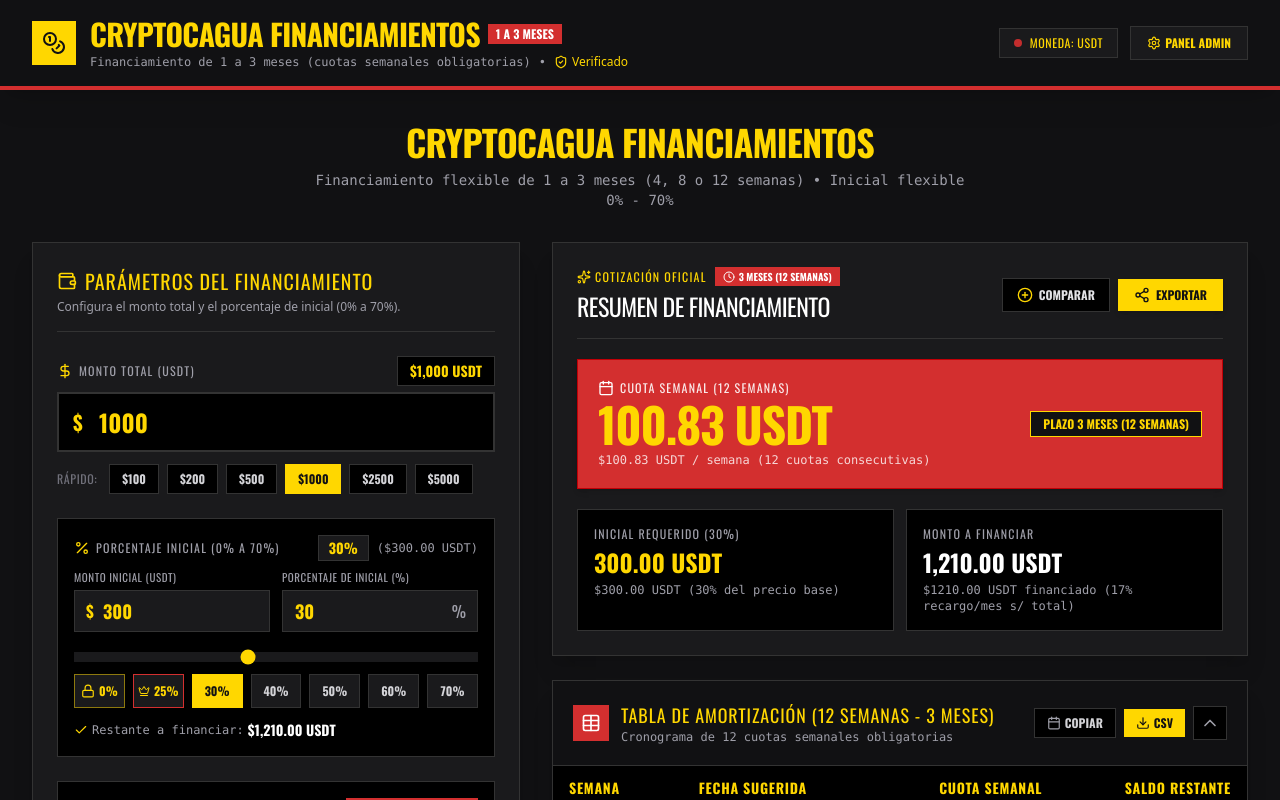
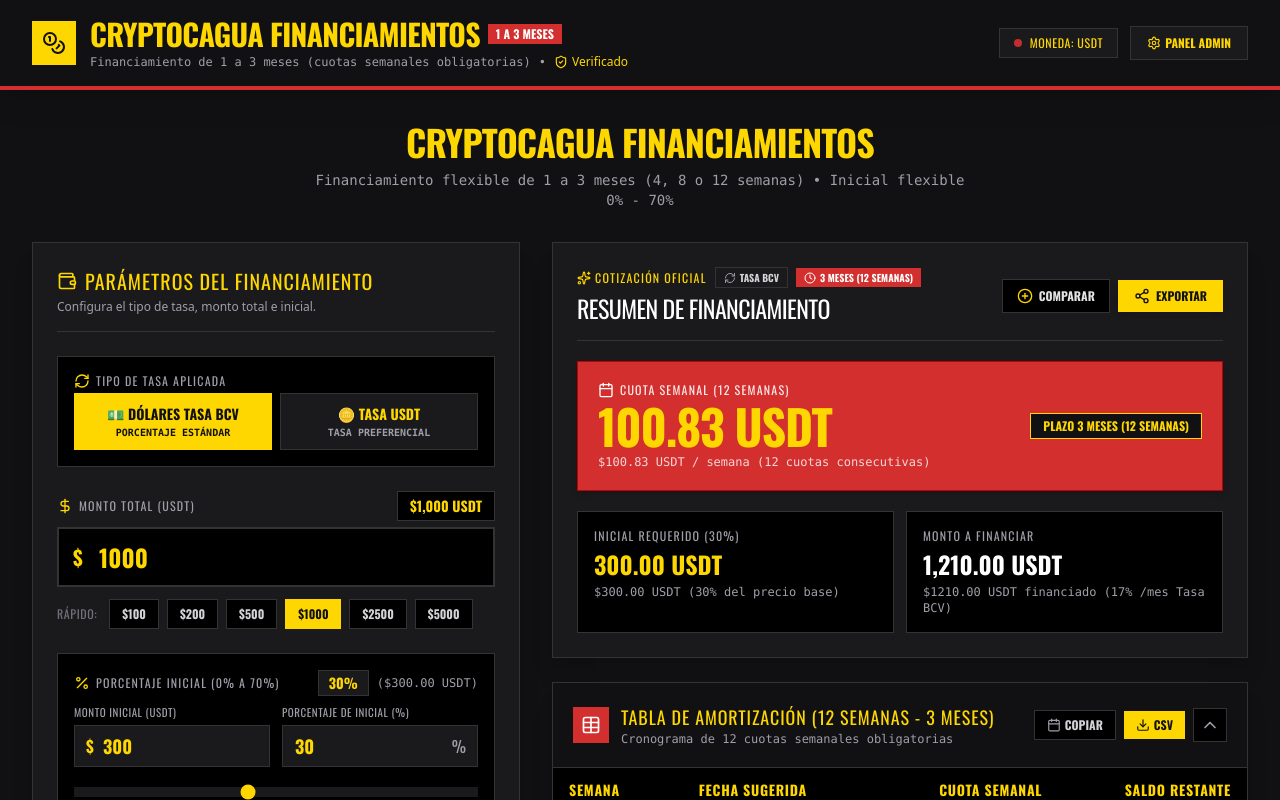
Before and after one commit to cryptocagua888/cryptocagua-calculadora-finaciamientos, a React (Vite) app: page / in a window 1280 px wide. Shown: the top 800 px of the page. Built offline with nearby package versions, Linux system fonts and the light colour scheme.

Commit message:
feat: add support for USDT financing rate mode
Introduced rate modes (BCV vs. USDT) with a 7.5% interest discount for USDT transactions. Updated the calculator logic, UI components, and simulation saving system to incorporate these rate settings.

```diff
--- a/src/App.tsx
+++ b/src/App.tsx
@@ -35,10 +35,11 @@ export default function App() {
   };
 
   const handleSaveComparison = () => {
+    const rateTag = result.rateMode === 'USDT' ? ' [USDT]' : ' [BCV]';
     const newSim: SavedSimulation = {
       id: Date.now().toString(),
       date: new Date().toLocaleDateString('es-VE'),
-      title: `${params.initialPercentage}% Inicial - ${result.calculatedMonths} Mes${result.calculatedMonths > 1 ? 'es' : ''} (${result.calculatedWeeks} Semanas)`,
+      title: `${params.initialPercentage}% Inicial - ${result.calculatedMonths} M${rateTag}`,
       totalAmount: result.totalAmount,
       initialPercentage: result.initialPercentage,
       termMonths: result.calculatedMonths,
@@ -46,6 +47,7 @@ export default function App() {
       weeklyPayment: result.weeklyPayment,
       financedAmount: result.financedAmount,
       totalToPay: result.totalAmount + result.totalInterestAmount,
+      rateMode: result.rateMode,
     };
 
     setSavedSimulations((prev) => [newSim, ...prev.slice(0, 5)]);
--- a/src/components/CalculatorForm.tsx
+++ b/src/components/CalculatorForm.tsx
@@ -1,7 +1,7 @@
 import React from 'react';
 import { FinancingParams } from '../types';
 import { calculateFinancing } from '../utils/calculator';
-import { DollarSign, Percent, Calendar, Wallet, Check, Crown, Clock, Lock } from 'lucide-react';
+import { DollarSign, Percent, Calendar, Wallet, Check, Crown, Clock, Lock, RefreshCw, Tag } from 'lucide-react';
 
 interface CalculatorFormProps {
   params: FinancingParams;
@@ -43,12 +43,57 @@ export const CalculatorForm: React.FC<CalculatorFormProps> = ({
             Parámetros del Financiamiento
           </h2>
           <p className="text-xs text-zinc-400 mt-1">
-            Configura el monto total y el porcentaje de inicial (0% a 70%).
+            Configura el tipo de tasa, monto total e inicial.
           </p>
         </div>
       </div>
 
       <div className="space-y-6">
+        {/* Interruptor de Tasa: Tasa BCV vs Tasa USDT */}
+        <div className="bg-[#000000] border border-[#333333] p-4 space-y-2">
+          <div className="flex items-center justify-between flex-wrap gap-1 mb-1">
+            <label className="font-oswald text-xs uppercase tracking-widest text-zinc-400 flex items-center gap-1.5">
+              <RefreshCw className="w-4 h-4 text-[#FFD700]" />
+              Tipo de Tasa Aplicada
+            </label>
+          </div>
+
+          <div className="grid grid-cols-2 gap-2">
+            <button
+              type="button"
+              onClick={() => onChange({ rateMode: 'BCV' })}
+              className={`py-2.5 px-3 font-oswald text-xs font-bold uppercase border transition-all flex flex-col items-center justify-center gap-0.5 ${
+                (params.rateMode || 'BCV') === 'BCV'
+                  ? 'bg-[#FFD700] text-[#111113] border-[#FFD700] shadow-md'
+                  : 'bg-[#1A1A1C] text-zinc-300 border-[#333333] hover:border-[#FFD700] hover:text-[#FFD700]'
+              }`}
+            >
+              <span className="text-sm font-extrabold flex items-center gap-1">
+                💵 Dólares Tasa BCV
+              </span>
+              <span className={`text-[10px] font-mono ${(params.rateMode || 'BCV') === 'BCV' ? 'text-[#111113]' : 'text-zinc-400'}`}>
+                Porcentaje Estándar
+              </span>
+            </button>
+
+            <button
+              type="button"
+              onClick={() => onChange({ rateMode: 'USDT' })}
+              className={`py-2.5 px-3 font-oswald text-xs font-bold uppercase border transition-all flex flex-col items-center justify-center gap-0.5 ${
+                params.rateMode === 'USDT'
+                  ? 'bg-[#D32F2F] text-white border-red-600 shadow-md ring-2 ring-[#FFD700]'
+                  : 'bg-[#1A1A1C] text-zinc-300 border-[#333333] hover:border-[#FFD700] hover:text-[#FFD700]'
+              }`}
+            >
+              <span className="text-sm font-extrabold flex items-center gap-1 text-[#FFD700]">
+                🪙 Tasa USDT
+              </span>
+              <span className={`text-[10px] font-mono ${params.rateMode === 'USDT' ? 'text-zinc-200' : 'text-zinc-400'}`}>
+                Tasa Preferencial
+              </span>
+            </button>
+          </div>
+        </div>
         {/* 1. Monto Total */}
         <div>
           <div className="flex justify-between items-center mb-1.5">
--- a/src/components/ExportModal.tsx
+++ b/src/components/ExportModal.tsx
@@ -27,8 +27,13 @@ export const ExportModal: React.FC<ExportModalProps> = ({
         .join('\n')
     : '';
 
+  const rateModeText = result.rateMode === 'USDT'
+    ? '🪙 Tasa USDT'
+    : '💵 Dólares Tasa BCV';
+
   const quoteText = `🚀 *COTIZACIÓN DE FINANCIAMIENTO CRYPTOCAGUA* 🚀
 ----------------------------------------
+💱 *Tipo de Tasa:* ${rateModeText}
 📌 *Monto Total:* ${formatCurrency(result.totalAmount)}
 💵 *Inicial Seleccionada (${result.initialPercentage}%):* ${formatCurrency(result.initialAmount)}
 💳 *Monto a Financiar:* ${formatCurrency(result.financedAmount)}
--- a/src/components/ResultSummary.tsx
+++ b/src/components/ResultSummary.tsx
@@ -1,7 +1,7 @@
 import React from 'react';
 import { FinancingResult } from '../types';
 import { formatCurrency } from '../utils/calculator';
-import { Calendar, Crown, Sparkles, Clock, Share2, PlusCircle } from 'lucide-react';
+import { Calendar, Crown, Sparkles, Clock, Share2, PlusCircle, Tag, RefreshCw } from 'lucide-react';
 
 interface ResultSummaryProps {
   result: FinancingResult;
@@ -27,6 +27,16 @@ export const ResultSummary: React.FC<ResultSummaryProps> = ({
             <span className="font-oswald text-xs uppercase tracking-widest text-[#FFD700] flex items-center gap-1">
               <Sparkles className="w-3.5 h-3.5 text-[#FFD700]" /> Cotización Oficial
             </span>
+
+            {result.rateMode === 'USDT' ? (
+              <span className="inline-flex items-center gap-1 px-2 py-0.5 font-oswald text-[10px] uppercase font-bold bg-[#FFD700] text-[#111113]">
+                <Tag className="w-3 h-3 text-[#111113]" /> TASA USDT
+              </span>
+            ) : (
+              <span className="inline-flex items-center gap-1 px-2 py-0.5 font-oswald text-[10px] uppercase font-bold bg-[#1A1A1C] text-zinc-300 border border-[#333333]">
+                <RefreshCw className="w-3 h-3 text-zinc-400" /> TASA BCV
+              </span>
+            )}
 
             <span className="inline-flex items-center gap-1 px-2 py-0.5 font-oswald text-[10px] uppercase font-bold bg-[#D32F2F] text-white">
               <Clock className="w-3 h-3" /> {result.calculatedMonths} MES{result.calculatedMonths > 1 ? 'ES' : ''} ({result.calculatedWeeks} SEMANAS)
@@ -112,14 +122,17 @@ export const ResultSummary: React.FC<ResultSummaryProps> = ({
 
         {/* Monto Financiado */}
         <div className="bg-[#000000] border border-[#333333] p-4 space-y-1">
-          <span className="font-oswald text-xs uppercase tracking-widest text-zinc-400 block">
-            Monto a Financiar
+          <span className="font-oswald text-xs uppercase tracking-widest text-zinc-400 flex items-center justify-between">
+            <span>Monto a Financiar</span>
+            {result.rateMode === 'USDT' && (
+              <span className="text-[10px] font-bold text-[#FFD700] uppercase font-oswald">TASA PREFERENCIAL</span>
+            )}
           </span>
           <span className="font-oswald text-2xl font-bold text-white block truncate">
             {formattedFinanced}
           </span>
           <span className="text-xs text-zinc-400 block font-mono">
-            ${result.financedAmount.toFixed(2)} USDT financiado ({result.monthlyInterestPercentage}% recargo/mes s/ total)
+            ${result.financedAmount.toFixed(2)} USDT financiado ({result.monthlyInterestPercentage}% /mes {result.rateMode === 'USDT' ? 'Tasa USDT' : 'Tasa BCV'})
           </span>
         </div>
       </div>
--- a/src/types.ts
+++ b/src/types.ts
@@ -1,3 +1,5 @@
+export type RateMode = 'BCV' | 'USDT';
+
 export interface GainTierConfig {
   tier1Max: number; // default 100 ($1 - $100)
   tier1Rate: number; // default 25%
@@ -15,6 +17,7 @@ export interface FinancingParams {
   totalAmount: number;
   initialPercentage: number; // 0 to 70
   termMonths?: number; // 1, 2, or 3 months
+  rateMode?: RateMode; // 'BCV' (Standard) or 'USDT' (-5% interest discount)
   currency: 'USDT';
   tierConfig?: GainTierConfig;
 }
@@ -36,7 +39,10 @@ export interface FinancingResult {
   initialAmount: number;
   initialPercentage: number;
   financedAmount: number;
-  monthlyInterestPercentage: number;
+  rateMode: RateMode;
+  discountPercentageApplied: number; // 0 for BCV, 5 for USDT
+  rawInterestPercentage: number; // base percentage before discount
+  monthlyInterestPercentage: number; // effective applied percentage
   appliedTierLabel: string;
   totalInterestAmount: number;
   totalToPayWithInterest: number;
@@ -59,4 +65,5 @@ export interface SavedSimulation {
   weeklyPayment: number;
   financedAmount: number;
   totalToPay: number;
+  rateMode?: RateMode;
 }
--- a/src/utils/calculator.ts
+++ b/src/utils/calculator.ts
@@ -28,7 +28,7 @@ export function getGainRateForAmount(amount: number, config: GainTierConfig = DE
 }
 
 export function calculateFinancing(params: FinancingParams): FinancingResult {
-  const { totalAmount, initialPercentage, tierConfig } = params;
+  const { totalAmount, initialPercentage, tierConfig, rateMode = 'BCV' } = params;
 
   const activeTiers = tierConfig || DEFAULT_GAIN_TIERS;
 
@@ -37,18 +37,27 @@ export function calculateFinancing(params: FinancingParams): FinancingResult {
   const isZeroInitial = clampedInitialPct === 0;
 
   // Tier interest rate evaluated on total amount of equipment/product
-  // Rule: if initial percentage is 0%, interest rate is ALWAYS 25% regardless of total amount.
-  let gainPercentage: number;
+  // Rule: if initial percentage is 0%, interest rate base is ALWAYS 25% regardless of total amount.
+  let rawGainPercentage: number;
   let appliedTierLabel: string;
 
   if (isZeroInitial) {
-    gainPercentage = activeTiers.tier1Rate;
+    rawGainPercentage = activeTiers.tier1Rate;
     appliedTierLabel = '0% Inicial (25%)';
   } else {
     const tierInfo = getGainRateForAmount(totalAmount, activeTiers);
-    gainPercentage = tierInfo.rate;
+    rawGainPercentage = tierInfo.rate;
     appliedTierLabel = tierInfo.tierLabel;
   }
+
+  // Rate mode discount: USDT mode grants a 7.5% discount on the gain/interest percentage
+  const discountPct = rateMode === 'USDT' ? 7.5 : 0;
+  const gainPercentage = Math.max(0, rawGainPercentage - discountPct);
+
+  if (rateMode === 'USDT') {
+    appliedTierLabel += ` [Tasa USDT = ${gainPercentage}%/mes]`;
+  }
+
   const gainRateDecimal = gainPercentage / 100;
 
   // Dynamic financing term: 1, 2, or 3 months (4, 8, or 12 weeks)
@@ -112,6 +121,9 @@ export function calculateFinancing(params: FinancingParams): FinancingResult {
     initialAmount,
     initialPercentage: clampedInitialPct,
     financedAmount,
+    rateMode,
+    discountPercentageApplied: discountPct,
+    rawInterestPercentage: rawGainPercentage,
     monthlyInterestPercentage: gainPercentage,
     appliedTierLabel,
     totalInterestAmount,
```
